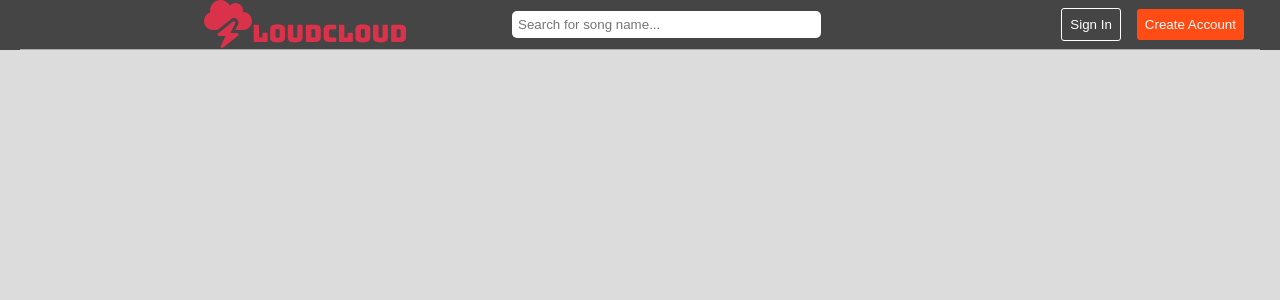
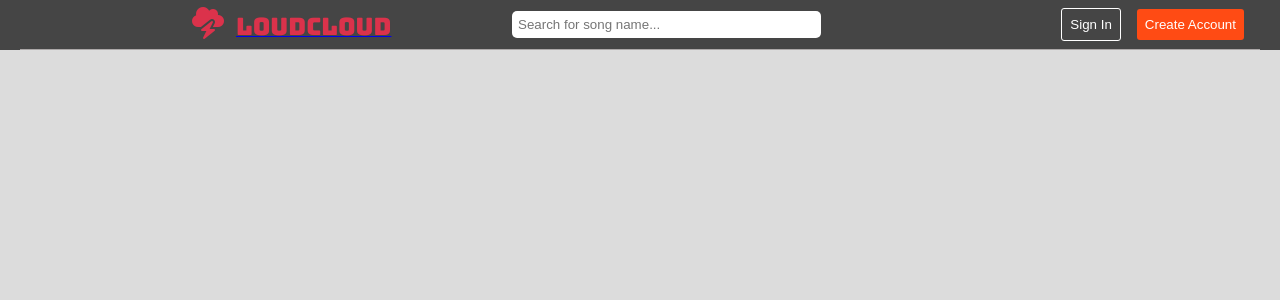
Before and after one commit to lydiakuehnert/aA-group-project-soundcloud, a React (Create React App) app in the folder react-app/: page / in a window 1280 px wide. Shown: the top 300 px of the page. Built offline with nearby package versions, Linux system fonts and the light colour scheme; no server answers.

Commit message:
logo link

```diff
--- a/react-app/src/components/Navigation/index.js
+++ b/react-app/src/components/Navigation/index.js
@@ -16,7 +16,7 @@ function Navigation({ isLoaded }){
 		<div className="nav-background">
 		<ul className='nav-bar'>
 			<li className="logo-li">
-				<NavLink id="logo" exact to="/"><i className="fa-solid fa-cloud-bolt fa-2x"></i>LoudCloud</NavLink>
+				<NavLink  exact to="/"><i className="fa-solid fa-cloud-bolt fa-2x"></i><span id="logo">LoudCloud</span></NavLink>
 			</li>
 			<li className='searchbar-li'>
 				<SongSearchBar id='searchbar' />
```
